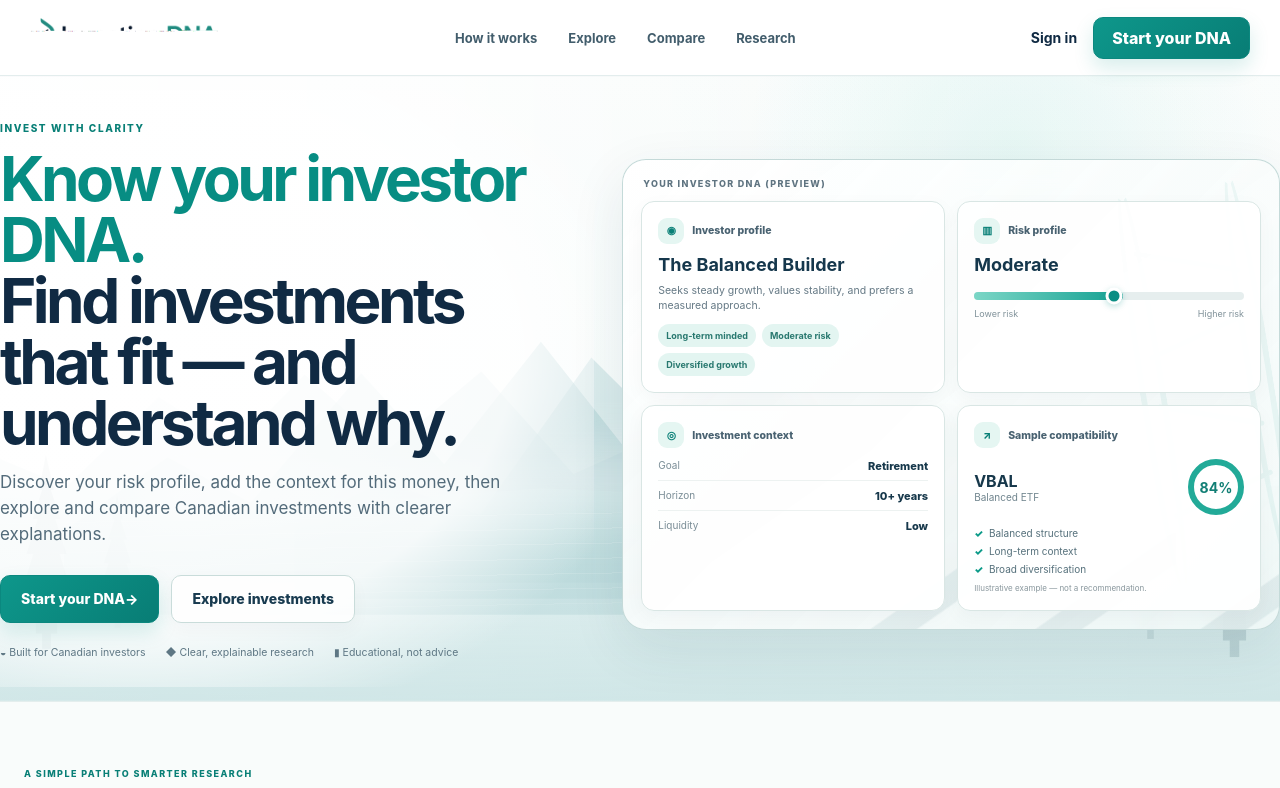
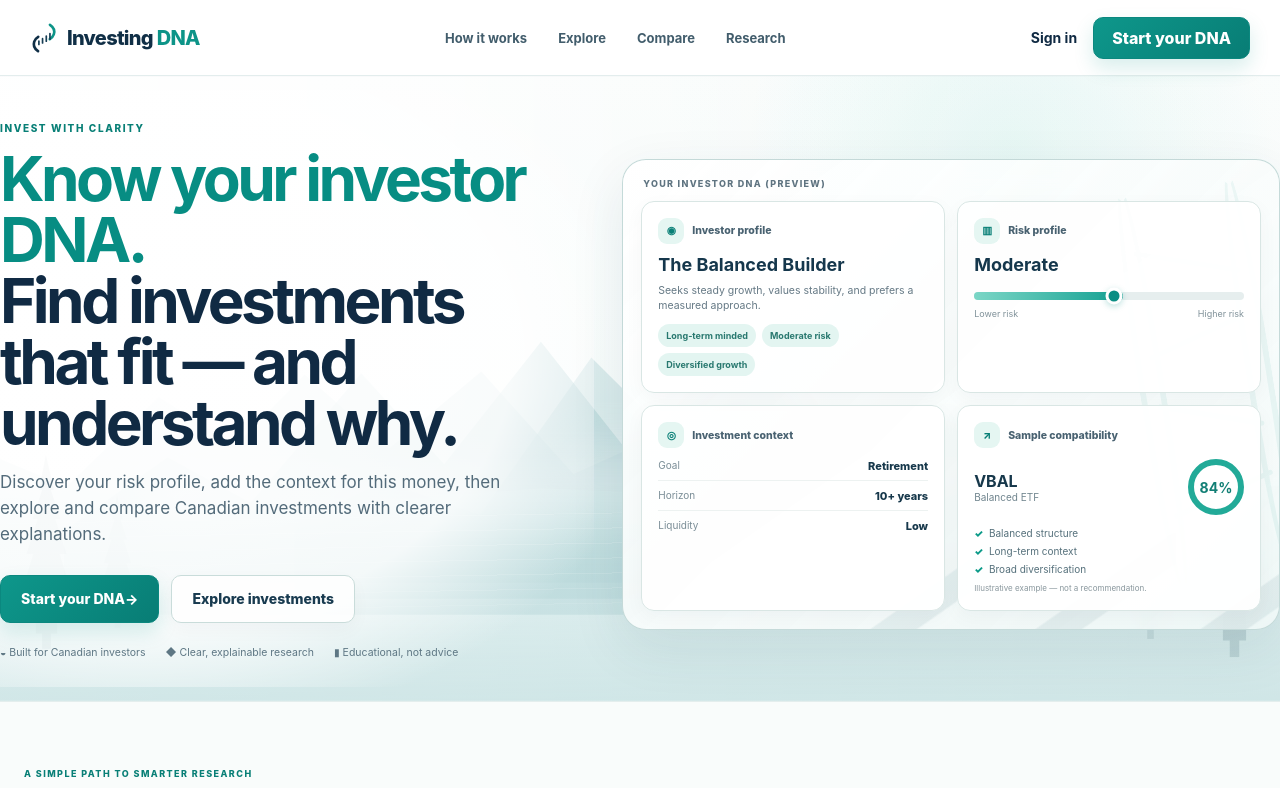
Before and after one commit to mahdikakavandkordi-droid/Investing-dnav1, a Next.js app: page / in a window 1280 px wide. Shown: the top 788 px of the page. Built offline with nearby package versions, Linux system fonts and the light colour scheme; no server answers.

Commit message:
Use stable vector Investing DNA navigation lockup

```diff
--- a/components/BrandMark.tsx
+++ b/components/BrandMark.tsx
@@ -1,10 +1,16 @@
 import Link from 'next/link';
 
-/** Render the approved Investing DNA lockup as a protected background layer.
- *  This isolates the official asset from legacy img crop rules.
+/** Stable vector lockup for the navigation.
+ *  It preserves the approved navy/teal DNA-market mark and wordmark without
+ *  depending on the legacy corrupted horizontal PNG.
  */
 export function BrandMark(){
- return <Link className="brand-lockup approved-brand-lockup" href="/" aria-label="Investing DNA home">
-  <span className="approved-lockup-art" aria-hidden="true"/>
+ return <Link className="brand-lockup brand-lockup-live platform-brand-live" href="/" aria-label="Investing DNA home">
+  <svg className="brand-dna-mark" viewBox="0 0 32 40" aria-hidden="true">
+   <path d="M9 35.5C4.5 32.5 3 28.8 4.5 24.2C5.3 21.8 7 20 9.2 18.6"/>
+   <path d="M23 4.5C27.4 7.4 29 11.3 27.5 15.8C26.7 18.3 25 20 22.8 21.4"/>
+   <path d="M10 27.5V23.5M14.3 25.8V20.8M18.7 23.8V17.7M23 21.4V14.7"/>
+  </svg>
+  <span className="brand-wordmark" aria-hidden="true"><strong>Investing</strong><em>DNA</em></span>
  </Link>;
 }
```
